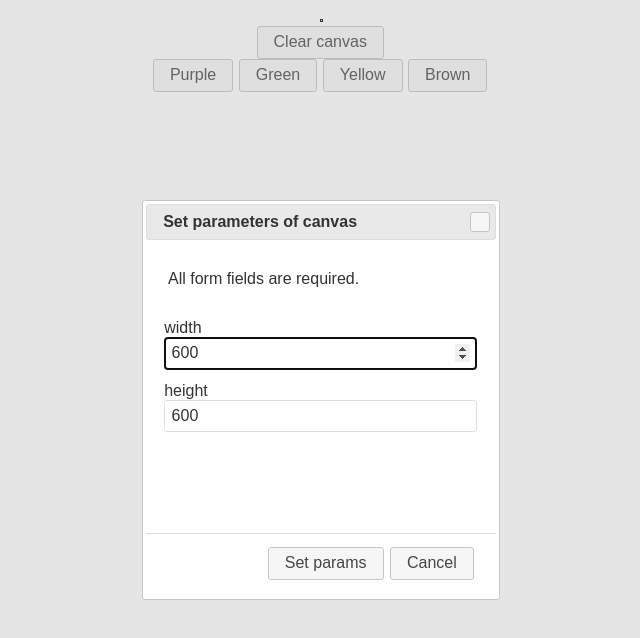
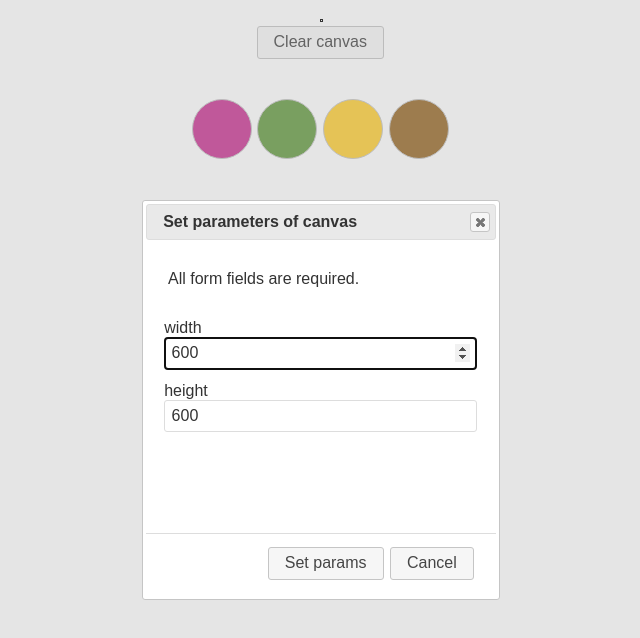
Before and after one commit to b00blik/jsdraw, a plain HTML site: page index.html in a window 1280 px wide. Shown: the whole page, without its empty margins (319-959 px from the left). Drawn offline with nearby package versions, Linux system fonts and the light colour scheme.

Commit message:
added classes for rounding buttons

```diff
--- a/css/style.css
+++ b/css/style.css
@@ -7,3 +7,37 @@
     width: 100%;
     text-align: center;
 }
+
+#colorButtons {
+    width: 100%;
+    text-align: center;
+    margin-top: 40px;
+}
+
+.ui-button.rounded-color-purple {
+    width: 60px;
+    height: 60px;
+    background-color: #cb3594;
+    border-radius: 60px;
+}
+
+.ui-button.rounded-color-green {
+    width: 60px;
+    height: 60px;
+    background-color: #659b41;
+    border-radius: 60px;
+}
+
+.ui-button.rounded-color-yellow {
+    width: 60px;
+    height: 60px;
+    background-color: #ffcf33;
+    border-radius: 60px;
+}
+
+.ui-button.rounded-color-brown {
+    width: 60px;
+    height: 60px;
+    background-color: #986928;
+    border-radius: 60px;
+}
--- a/index.html
+++ b/index.html
@@ -3,8 +3,8 @@
     <head>
         <link rel='stylesheet' href="./css/style.css" type="text/css"/>
         <link rel="stylesheet" href="./css/jquery-ui.css">
-        <script src="https://code.jquery.com/jquery-1.12.4.js"></script>
-        <script src="https://code.jquery.com/ui/1.12.0/jquery-ui.js"></script>
+        <script src="./js/jquery-1.12.4.js"></script>
+        <script src="./js/jquery-ui.js"></script>
         <title>jsDraw tool</title>
         <style>
             label, input { display:block; }
@@ -22,10 +22,10 @@
                     <button id="clear">Clear canvas</button>
             </div>
             <div id="colorButtons">
-                    <button id="purple_color">Purple</button>
-                    <button id="green_color">Green</button>
-                    <button id="yellow_color">Yellow</button>
-                    <button id="brown_color">Brown</button>
+                    <button id="purple_color"></button>
+                    <button id="green_color"></button>
+                    <button id="yellow_color"></button>
+                    <button id="brown_color"></button>
             </div>
         </div>
 
--- a/js/jsdraw.js
+++ b/js/jsdraw.js
@@ -7,6 +7,7 @@
     var colorYellow = "#ffcf33";
     var colorBrown = "#986928";
     var curColor = colorPurple;
+    var purpleButton, greenButton, yellowButton, brownButton;
     var paint;
     var context;
     var canvas;
@@ -45,6 +46,14 @@
         canvas.width=width;
         canvas.height=height;
     }
+
+    function styleButtons(){
+        document.getElementById('purple_color').classList.add('rounded-color-purple');
+        document.getElementById('green_color').classList.add('rounded-color-green');
+        document.getElementById('yellow_color').classList.add('rounded-color-yellow');
+        document.getElementById('brown_color').classList.add('rounded-color-brown');
+    }
+
 
     $('#drawCanvas').mousedown(function(e){
         var mouseX = e.pageX - this.offsetLeft;
@@ -94,4 +103,8 @@
         curColor = colorBrown;
     });
 
+    $(document).ready(function() {
+        styleButtons();
+    });
+
     //TODO: styling buttons
```
